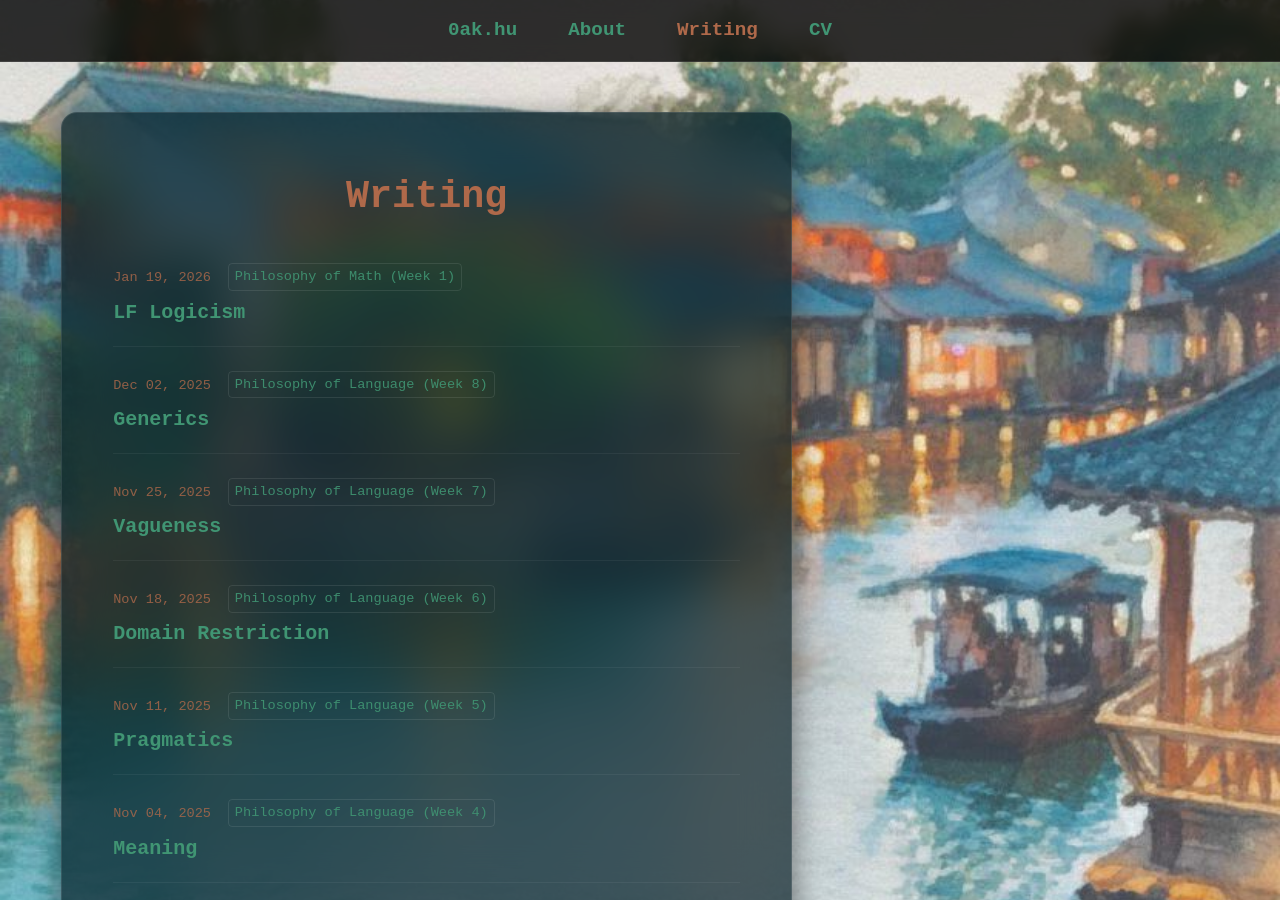
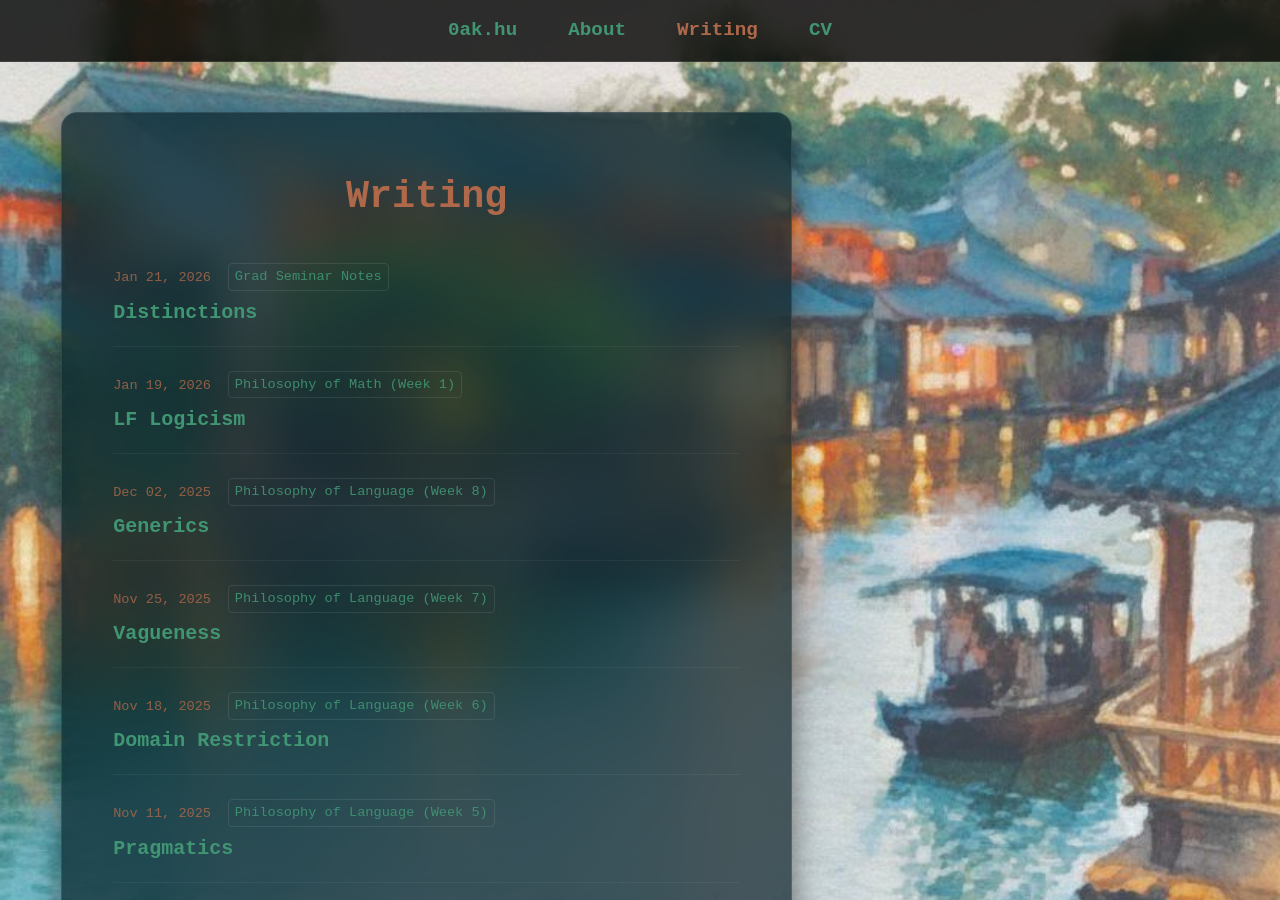
Before and after one commit to oak-hu/oak-hu.github.io, a Jekyll site: the page built from writing/index.md, in a window 1280 px wide and 900 px high. Built offline with Jekyll 4.4.1, drawn with Linux system fonts in a browser that asks for light colours; some web fonts are replaced; some of the changed text lies outside the part shown.

Commit message:
Update distinctions.md

```diff
--- a/writing/distinctions.md
+++ b/writing/distinctions.md
@@ -1,7 +1,7 @@
 ---
 layout: default
 title: "Distinctions"
-date: 2025-05-01
+date: 2026-01-21
 tag: "Grad Seminar Notes"
 ---
 
```
